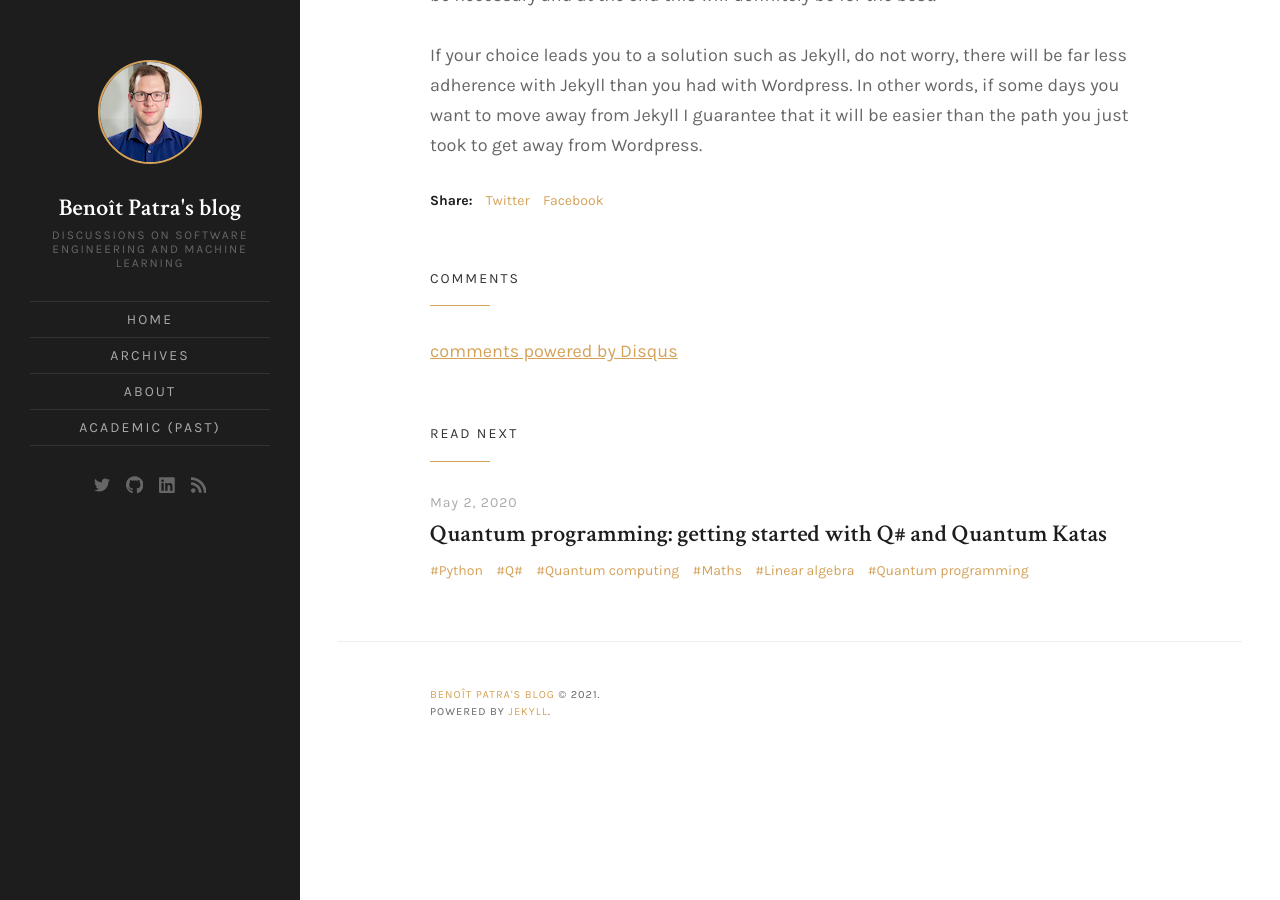
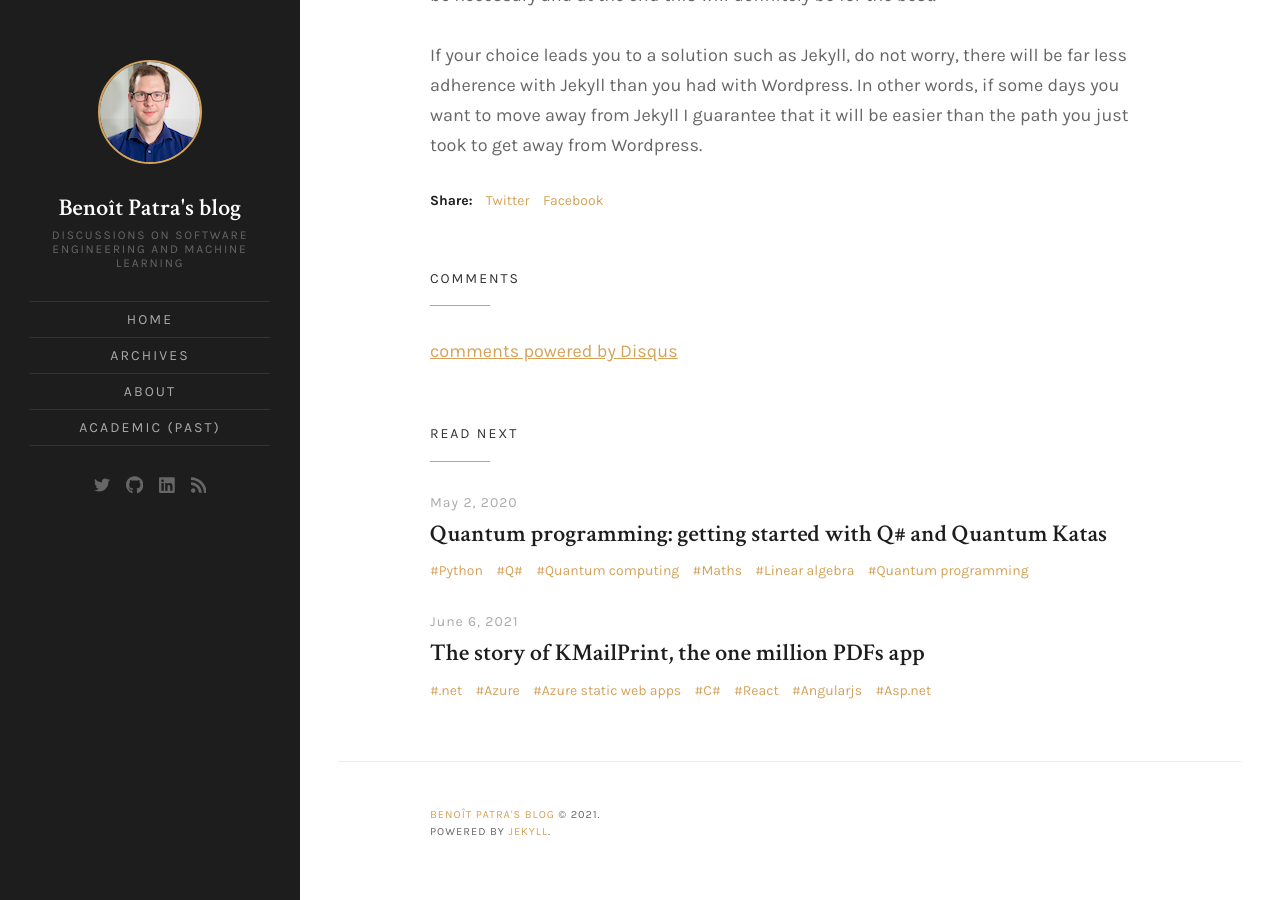
Before and after one commit to bpatra/personal-blog, a Jekyll site: the page built from _posts/2020-12-27-i-migrated-away-from-wordpress-to-jekyll-hosted-on-azure-static-web-apps.md, in a window 1280 px wide and 900 px high, scrolled down 11328 px. Built offline with Jekyll 4.4.1, drawn with Linux system fonts in a browser that asks for light colours; comment, search, counter and statistics services are not loaded; some of the changed lines change nothing that is shown.

Commit message:
First draft of the kmailprint blog post

```diff
--- a/_posts/2020-12-27-i-migrated-away-from-wordpress-to-jekyll-hosted-on-azure-static-web-apps.md
+++ b/_posts/2020-12-27-i-migrated-away-from-wordpress-to-jekyll-hosted-on-azure-static-web-apps.md
@@ -3,11 +3,11 @@
 published: true
 title: 'I migrated my blog away from Wordpress to a Jekyll solution hosted on Azure Static Web Apps'
 date: '2020-12-27 00:00:00 +0000'
-featured: true
+featured: false
 featured_image: /assets/images/posts/wordpress-to-jekyll-migration/wordpress2jekyll.jpg
 image: /assets/images/posts/wordpress-to-jekyll-migration/wordpress2jekyll.jpg
 featured_image_in_post: /assets/images/posts/wordpress-to-jekyll-migration/wordpress2jekyll.jpg
-hidden: true
+hidden: false
 categories:
 - DevOps
 - Web Development
--- /dev/null
+++ b/_posts/2021-05-10-kmailprint-1-milion-pdfs-later.md
@@ -0,0 +1,76 @@
+---
+layout: post
+published: true
+title: 'The story of KMailPrint, the one million PDFs app'
+date: '2021-06-06 00:00:00 +0000'
+featured: true
+featured_image: /assets/images/posts/wordpress-to-jekyll-migration/wordpress2jekyll.jpg
+image: /assets/images/posts/wordpress-to-jekyll-migration/wordpress2jekyll.jpg
+featured_image_in_post: /assets/images/posts/wordpress-to-jekyll-migration/wordpress2jekyll.jpg
+hidden: true
+categories:
+- Programming
+- DevOps
+- Web Development
+tags:
+- ".NET"
+- azure
+- azure static web apps
+- C#
+- react
+- angularJS
+- asp.net
+comments: []
+---
+
+In 2015, I used to creating Office Addin with the traditional COM/VSTO approach and I heard about this new model to create Office Addin. These were web addins, the model was entirely different from what I used to develop. Office was about 1 billion user at that time and this promise of a market place to distribute was definitely exciting. I developped quickly to addins. The first one was an Excel add-in allowing you to sync your spreadsheet with Google Analytics data, the second one KMailPrint was a simple virtual printer for Outlook, allowing you to print in a nicely formatted PDF.
+
+At that time the capabilities for Excel web addins were limited so I dropped the support of this former email. KMailPrint quickly found a certain tractions printing several hundred of email daily. I decided to maintain the project over the years dedicating at most few hours per years. It is 6 years old now and the counter achieve more than a milion of generated PDF, considering that there is no API and these are manual requests from end-users, far from being amazing there is definitely a certain interest. In this post I will detail, all the migrations that the project have submit to.
+
+TODO: image illustrating KMailPrint
+
+TODO: image of Google Analytics
+
+TODO: image of pulse Githug
+
+
+# The global architecture evolution
+
+At first there were only one server that were handling everything. Among the main responsibilities, the server was serving the Single Page Application powering the web addin, handling the virtual printer logic and finally handling all the server side logic.
+
+Over the years, it evolved to a most service oriented approach. The frontend is now served statically independtly of the application server or the virtual printer service.
+
+# Evolution of the frontend
+
+The very first version started with KnockoutJS, reusing part of my Google Analytics addin that was written with it. I decided to migrate to AngularJS. Dependencies were managed by Bower and frontend build tasks were handled by Grunt. Everything was managed with Visual Studio directly in the development solution.
+
+I leverage the first version of the Office UI Fabric which were a kind of Design System ancestor providing reusable components for Office apps. Actually, I almost rewrote anything but there were some css classes I managed to use directly in my project.
+
+Now the project has been almost be rewritten in React Typescript. Note that the Office Commands reuse the same classes and typescript module, yet thanks to an advanced Webpack configuration there is no dependency of React in my Addin commands. The UI is almost all made with Microsoft's new design system Fluent UI.
+
+# Evolution of the backend
+
+The very first backend was implemented was a C# ASP.NET MVC. Then I stripped all dynamic views rendering to make it an .NET core Web API app. It is now a .NET Core 3.1 web app. My main motivation towards migrating to .NET core was the ability to containerize application for easier hosting and maintenance. Now that I work with a Macbook for 4 years, I am glad to still be able to work with .NET which was only possible with a .NET core project.
+
+
+# Evolution of the printer
+
+In its first version, the virtual printer was a PhantomJS printer. Precisely, we use Powershell instrumentation to spawn a PhantomJS process to print the targeted HTML page. It lasted 2 years but having so many child processes in the application server was problematic. I decided to move the virtual printing logic in a dedicated Linux Virtual Machine, where a Node/ExpressJS API was handling the virtual printing still with PhantomJS.
+
+The installation was more and more problematic and we managed to containerize with Docker the virtual printer application.
+
+PhantomJS was known to be end-of-life for many years. In 2021, I finally decided to remove PhantomJS and rewrote the virtual printer using the Pupeeter project which leverages internally the Chrome Embedded Framework. The project lies as a containerized service whose API are still implemented in Typescript with Node and ExpressJS.
+
+
+# Evolution of the infrastructure
+
+In 2015, at the very begining the infrastructure were problematic. I was trying to leverage the first versions of Azure Web Apps. Yet this was not possible. I tried to run an ASP.NET MVC app even that was not problematic, the underlying virtual machine provided by Azure did not have the graphical libraries to perform the printing and server side rendering task. I was then forced to fallback on the Azure Cloud Services which were full Windows VM at that time.
+
+This situation lasted, I even had a bare Ubuntu Linux virutal machine when the PDF printer was first moved to Node. Finally, the migration to .NET and the containerization of PhantomJS allowed me to move everything back to Container Azure Web App. Having work with many Docker container orchestrators (Amazon ECS, Nomad or even a lillte Kubernetes), I still believe that for a very simple and basic usage that remains probably the easiest way to host and run a couple of containers.
+
+In addition, I followed the evolution of the Azure Blobstorage (equivalent of Amazon S3). The recent evolution allowed me to benefit from the lastest lifecycle feature, which allow the blob to self destruct after a certain period of time.
+
+Finally, the fresh new frontend written in React is hosted in Azure Static Web Apps. I have already spoke in good favor about Azure Static Web Apps. I confirm that is really adapted to host a frontend SPA application as well.
+
+
+That's it for this time traveling in the history of this small project. I encourage you to maintain your sparetime projects. Having hundreds of people using it everday was a strong motivator for me but to be frank I was tempted to let it go last year. Now that I work at iAdvize were our main technology for frontend development is React, that was a great opportunity for me to learn React with a real project with real goals.
```
